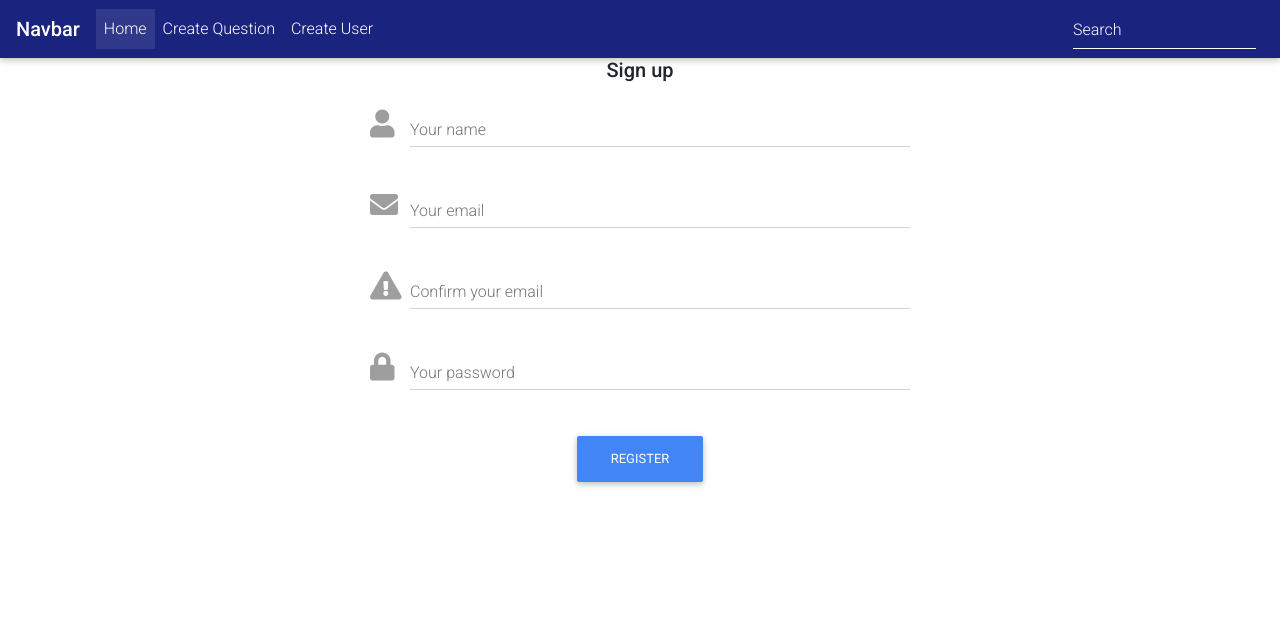
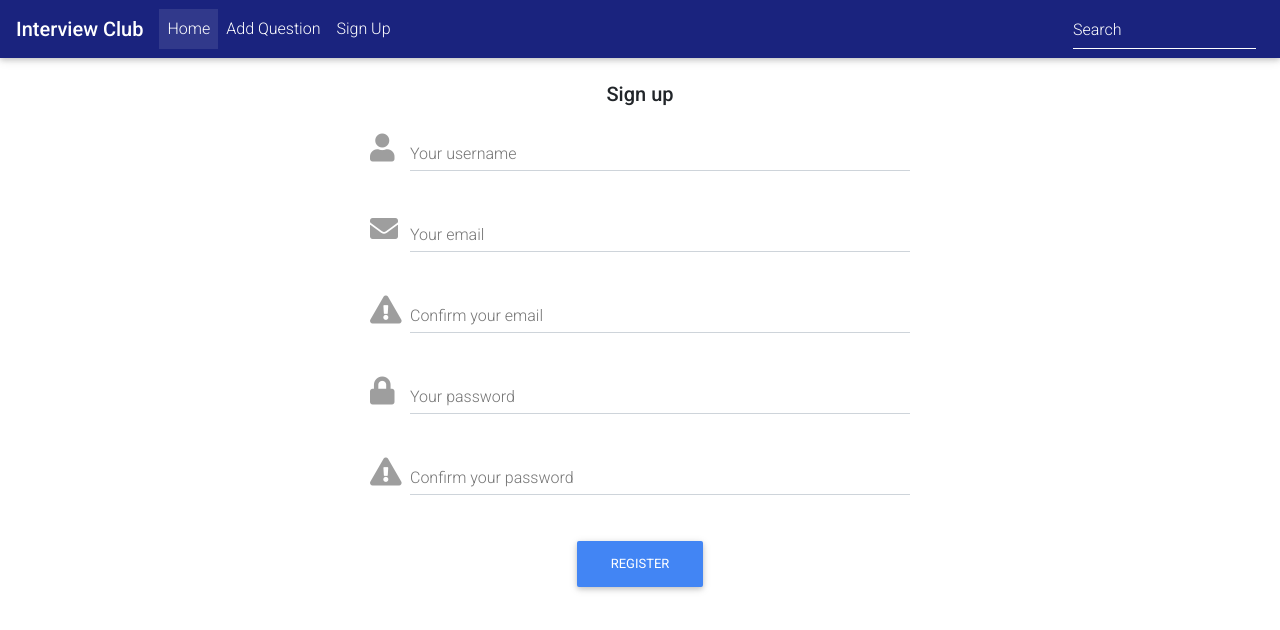
Before and after one commit to LRS4/interview-club-app, a React (Create React App) app in the folder client/: page /user in a window 1280 px wide. Shown: the top 630 px of the page. Built offline with nearby package versions, Linux system fonts and the light colour scheme.

Commit message:
Added Axios to submit data to MongoDB via API

```diff
--- a/client/package.json
+++ b/client/package.json
@@ -6,6 +6,7 @@
     "@testing-library/jest-dom": "^4.2.4",
     "@testing-library/react": "^9.5.0",
     "@testing-library/user-event": "^7.2.1",
+    "axios": "^0.19.2",
     "mdbreact": "^4.25.5",
     "react": "^16.13.1",
     "react-dom": "^16.13.1",
--- a/client/src/components/Navbar/navbar.component.js
+++ b/client/src/components/Navbar/navbar.component.js
@@ -4,10 +4,13 @@ MDBNavbar, MDBNavbarBrand, MDBNavbarNav, MDBNavItem, MDBNavLink, MDBNavbarToggle
 } from "mdbreact";
 
 export default class Navbar extends Component {
+    constructor(props) {
+        super(props);
 
-    state = {
-        isOpen: false
-    };
+        this.state = {
+            isOpen: false
+        };
+    }
 
     toggleCollapse = () => {
         this.setState({ isOpen: !this.state.isOpen });
@@ -17,7 +20,7 @@ export default class Navbar extends Component {
         return (
             <MDBNavbar color="indigo darken-4" dark expand="md">
                 <MDBNavbarBrand>
-                <strong className="white-text">Navbar</strong>
+                    <strong className="white-text">Interview Club</strong>
                 </MDBNavbarBrand>
                 <MDBNavbarToggler onClick={this.toggleCollapse} />
                 <MDBCollapse id="navbarCollapse3" isOpen={this.state.isOpen} navbar>
@@ -26,10 +29,10 @@ export default class Navbar extends Component {
                             <MDBNavLink to="/">Home</MDBNavLink>
                         </MDBNavItem>
                         <MDBNavItem>
-                            <MDBNavLink to="/create">Create Question</MDBNavLink>
+                            <MDBNavLink to="/create">Add Question</MDBNavLink>
                         </MDBNavItem>
                         <MDBNavItem>
-                            <MDBNavLink to="/user">Create User</MDBNavLink>
+                            <MDBNavLink to="/user">Sign Up</MDBNavLink>
                         </MDBNavItem>
                     </MDBNavbarNav>
                     <MDBNavbarNav right>
--- a/client/src/components/Questions/create-question.component.js
+++ b/client/src/components/Questions/create-question.component.js
@@ -1,5 +1,6 @@
 import React, { Component } from 'react';
 import { MDBContainer, MDBRow, MDBCol, MDBBtn, MDBInput } from 'mdbreact';
+import axios from 'axios';
 import './create-question.css'
 
 export default class CreateQuestion extends Component {
@@ -20,10 +21,15 @@ export default class CreateQuestion extends Component {
     }
 
     componentDidMount = () => {
-        this.setState({
-            users: ['test user'],
-            sectors: ['Administrative', 'Technology', 'Retail', 'Banking', 'Engineering', 'Public Services']
-        })
+        axios.get('http://localhost:5000/users')
+            .then(response => {
+                if (response.data.length > 0) {
+                    this.setState({
+                        users: response.data.map(user => user.username),
+                        username: response.data[0].username
+                    })
+                }
+            })
     }
 
     onChangeUsername = (e) => {
@@ -54,6 +60,10 @@ export default class CreateQuestion extends Component {
         }
 
         console.log(question);
+
+        axios.post('http://localhost:5000/questions/add', question)
+            .then(result => console.log(result.data))
+            .catch(err => console.log("Error: " + err));
 
         window.location = '/';
     }
--- a/client/src/components/Users/create-user.component.js
+++ b/client/src/components/Users/create-user.component.js
@@ -1,26 +1,108 @@
 import React, { Component } from 'react';
 import { MDBContainer, MDBRow, MDBCol, MDBBtn, MDBInput } from 'mdbreact';
+import axios from 'axios';
 
 export default class CreateUser extends Component {
+    constructor(props) {
+        super(props);
+
+        this.state = {
+            username: "",
+            email: "",
+            confirmEmail: "",
+            password: "",
+            confirmPassword: ""
+        }
+    }
+
+    onChangeUsername = (e) => {
+        this.setState({
+            username: e.target.value
+        })
+    }
+
+    onSubmit = (e) => {
+        e.preventDefault();
+
+        const user = {
+            username: this.state.username,
+        }
+
+        console.log(user);
+
+        axios.post('http://localhost:5000/users/add', user)
+            .then(result => console.log(result.data))
+            .catch(err => console.log("Error: " + err));
+
+        this.setState({
+            username: "",
+            email: "",
+            confirmEmail: "",
+            password: "",
+            confirmPassword: ""
+        })
+    }
+
     render() {
         return (
             <MDBContainer>
+                <br />
                 <MDBRow>
                     <MDBCol md="3" />
                     <MDBCol md="6">
-                    <form>
+                    <form onSubmit={this.onSubmit}>
                         <p className="h5 text-center mb-4">Sign up</p>
                         <div className="grey-text">
-                        <MDBInput label="Your name" icon="user" group type="text" validate error="wrong"
-                            success="right" />
-                        <MDBInput label="Your email" icon="envelope" group type="email" validate error="wrong"
-                            success="right" />
-                        <MDBInput label="Confirm your email" icon="exclamation-triangle" group type="text" validate
-                            error="wrong" success="right" />
-                        <MDBInput label="Your password" icon="lock" group type="password" validate />
+                            <MDBInput
+                                label="Your username"
+                                icon="user"
+                                group type="text"
+                                validate error="wrong"
+                                success="right"
+                                value={this.state.username}
+                                onChange={this.onChangeUsername}
+                            />
+                            <MDBInput
+                                label="Your email"
+                                icon="envelope"
+                                group type="email"
+                                validate error="wrong"
+                                success="right"
+                                value={this.state.email}
+                                // setting state inline
+                                onChange={(e) => {this.setState({email: e.target.value})}}
+                            />
+                            <MDBInput
+                                label="Confirm your email"
+                                icon="exclamation-triangle"
+                                group type="text"
+                                validate
+                                error="wrong"
+                                success="right"
+                                value={this.state.confirmEmail}
+                                onChange={(e) => {this.setState({confirmEmail: e.target.value})}}
+                            />
+                            <MDBInput
+                                label="Your password"
+                                icon="lock"
+                                group type="password"
+                                validate
+                                value={this.state.password}
+                                onChange={(e) => {this.setState({password: e.target.value})}}
+                            />
+                            <MDBInput
+                                label="Confirm your password"
+                                icon="exclamation-triangle"
+                                group type="password"
+                                validate
+                                error="wrong"
+                                success="right"
+                                value={this.state.confirmPassword}
+                                onChange={(e) => {this.setState({confirmPassword: e.target.value})}}
+                            />
                         </div>
                         <div className="text-center">
-                        <MDBBtn color="primary">Register</MDBBtn>
+                            <MDBBtn type="submit" color="primary">Register</MDBBtn>
                         </div>
                     </form>
                     </MDBCol>
```
Also changed, not shown: 2 other files (tests, documents, lock files or other folders).
